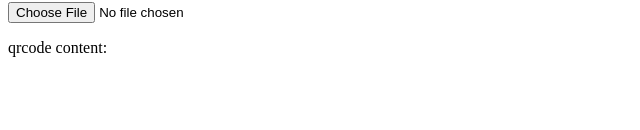
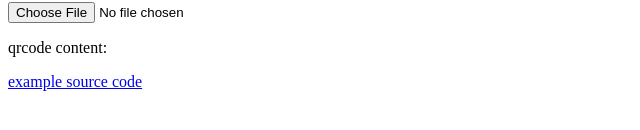
Before and after one commit to sinchang/qrcode-parser, a website: page index.ejs in a window 1280 px wide. Shown: the part 310-440 px from the top of the page, without its empty margins (0-640 px from the left). Drawn offline with nearby package versions, Linux system fonts and the light colour scheme; files that its build step writes are made by us from their sources.

Commit message:
chore: update example

```diff
--- a/index.ejs
+++ b/index.ejs
@@ -16,6 +16,7 @@
   <p>qrcode content:
     <span id="content"></span>
   </p>
+  <a href="https://github.com/sinchang/qrcode-parser/blob/master/example/index.js">example source code</a>
 </body>
 
 </html>
```
